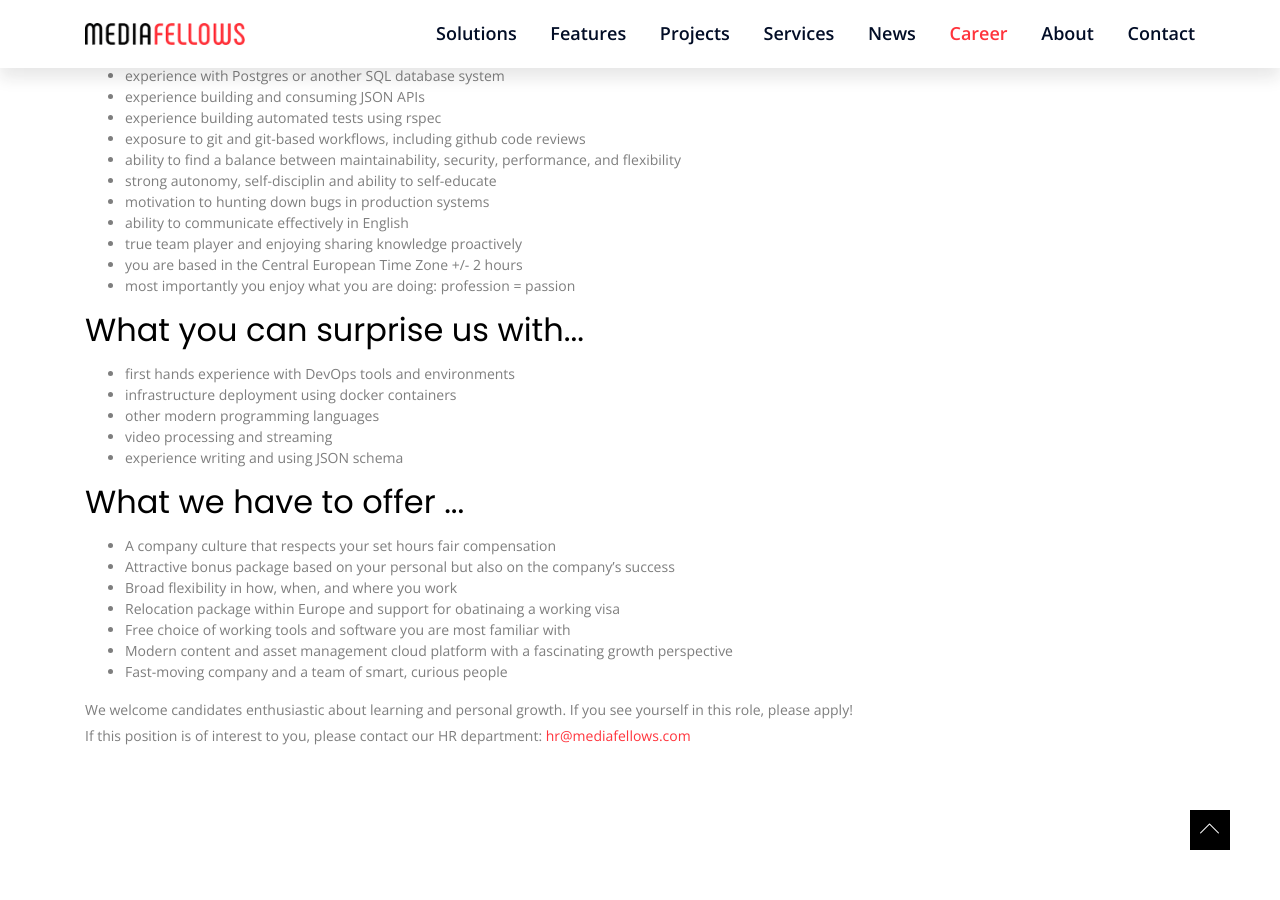
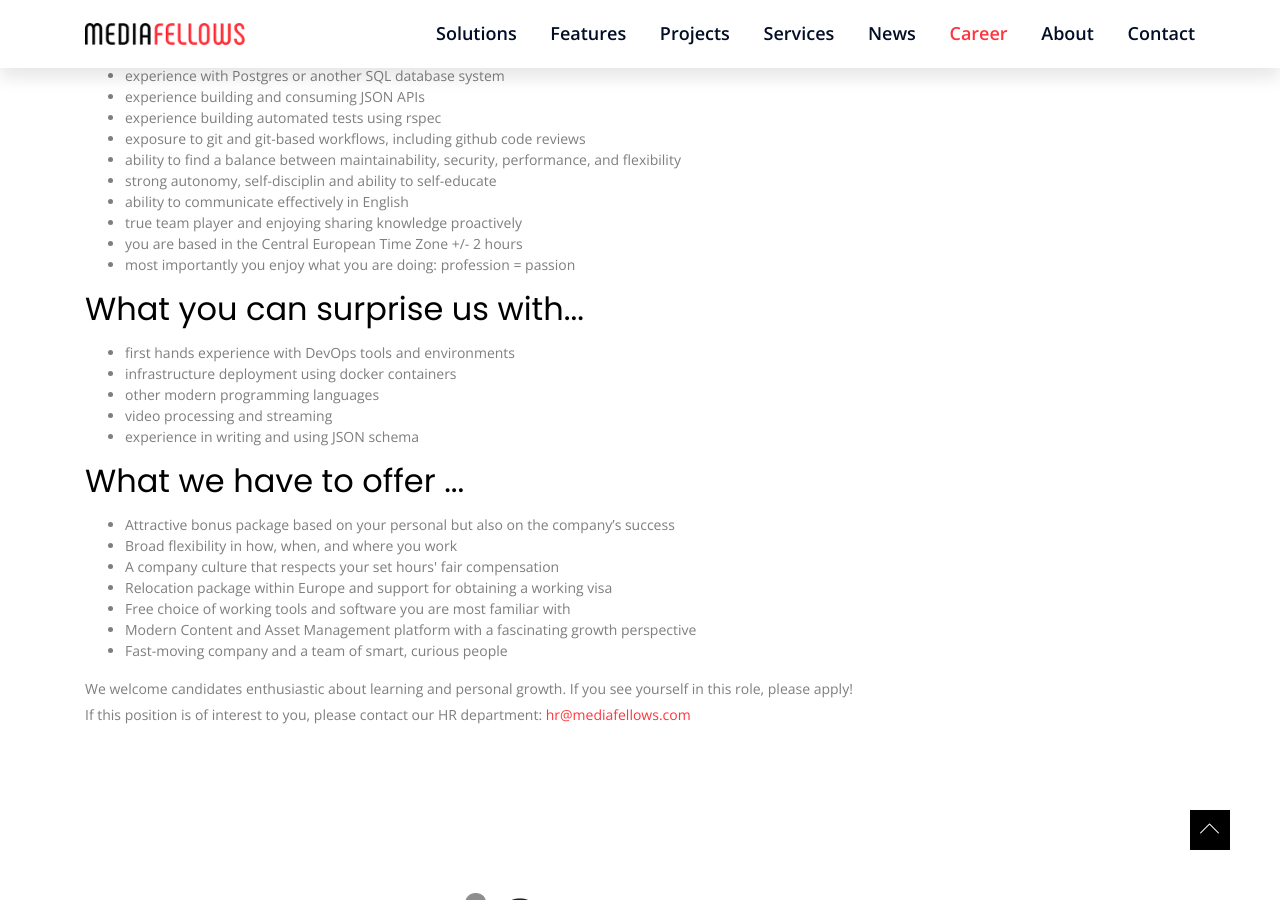
Before and after one commit to mediafellows/mediafellows.github.io, a Jekyll site: the page built from collections/_jobs/20220524_be_engineer.md, in a window 1280 px wide and 900 px high, scrolled down 1311 px. Built offline with Jekyll 4.4.1, drawn with Linux system fonts in a browser that asks for light colours; some of the changed text lies outside the part shown.

Commit message:
minor corrections

```diff
--- a/collections/_jobs/20220524_be_engineer.md
+++ b/collections/_jobs/20220524_be_engineer.md
@@ -49,7 +49,6 @@
   <li>exposure to git and git-based workflows, including github code reviews</li>
   <li>ability to find a balance between maintainability, security, performance, and flexibility</li>
   <li>strong autonomy, self-disciplin and ability to self-educate</li>
-  <li>motivation to hunting down bugs in production systems</li>
   <li>ability to communicate effectively in English</li>
   <li>true team player and enjoying sharing knowledge proactively</li>
   <li>you are based in the Central European Time Zone +/- 2 hours</li>
@@ -64,19 +63,19 @@
   <li>infrastructure deployment using docker containers</li>
   <li>other modern programming languages</li>
   <li>video processing and streaming</li>
-  <li>experience writing and using JSON schema</li>
+  <li>experience in writing and using JSON schema</li>
 </ul>
 </p>
 
 <p>
 <h2>What we have to offer ...</h2>
 <ul>
-  <li>A company culture that respects your set hours fair compensation</li>
   <li>Attractive bonus package based on your personal but also on the company’s success</li>
   <li>Broad flexibility in how, when, and where you work</li>
-  <li>Relocation package within Europe and support for obatinaing a working visa</li>
+  <li>A company culture that respects your set hours' fair compensation</li>
+  <li>Relocation package within Europe and support for obtaining a working visa</li>
   <li>Free choice of working tools and software you are most familiar with</li>
-  <li>Modern content and asset management cloud platform with a fascinating growth perspective</li>
+  <li>Modern Content and Asset Management platform with a fascinating growth perspective</li>
   <li>Fast-moving company and a team of smart, curious people</li>
 </ul>
 </p>
```
Also changed, not shown: other parts of collections/_jobs/20220524_be_engineer.md (+1 -1 lines).
